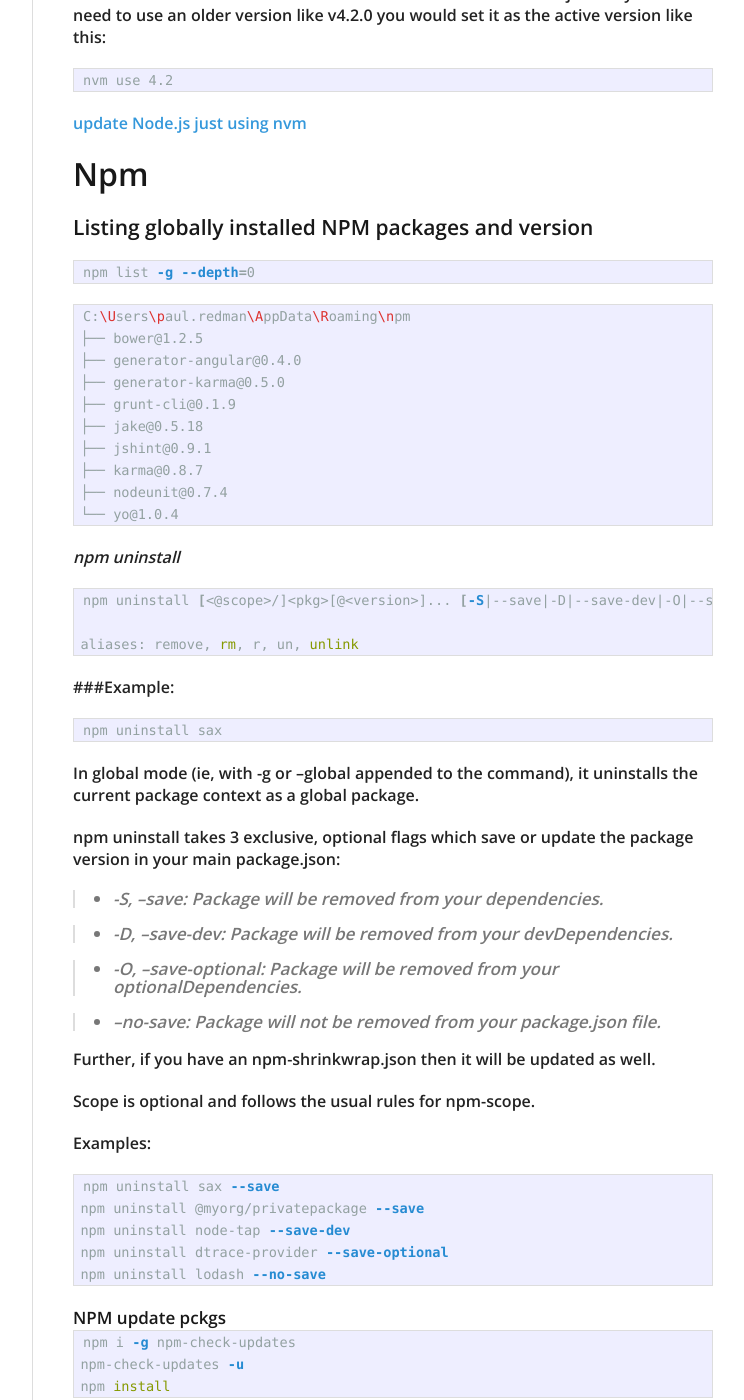
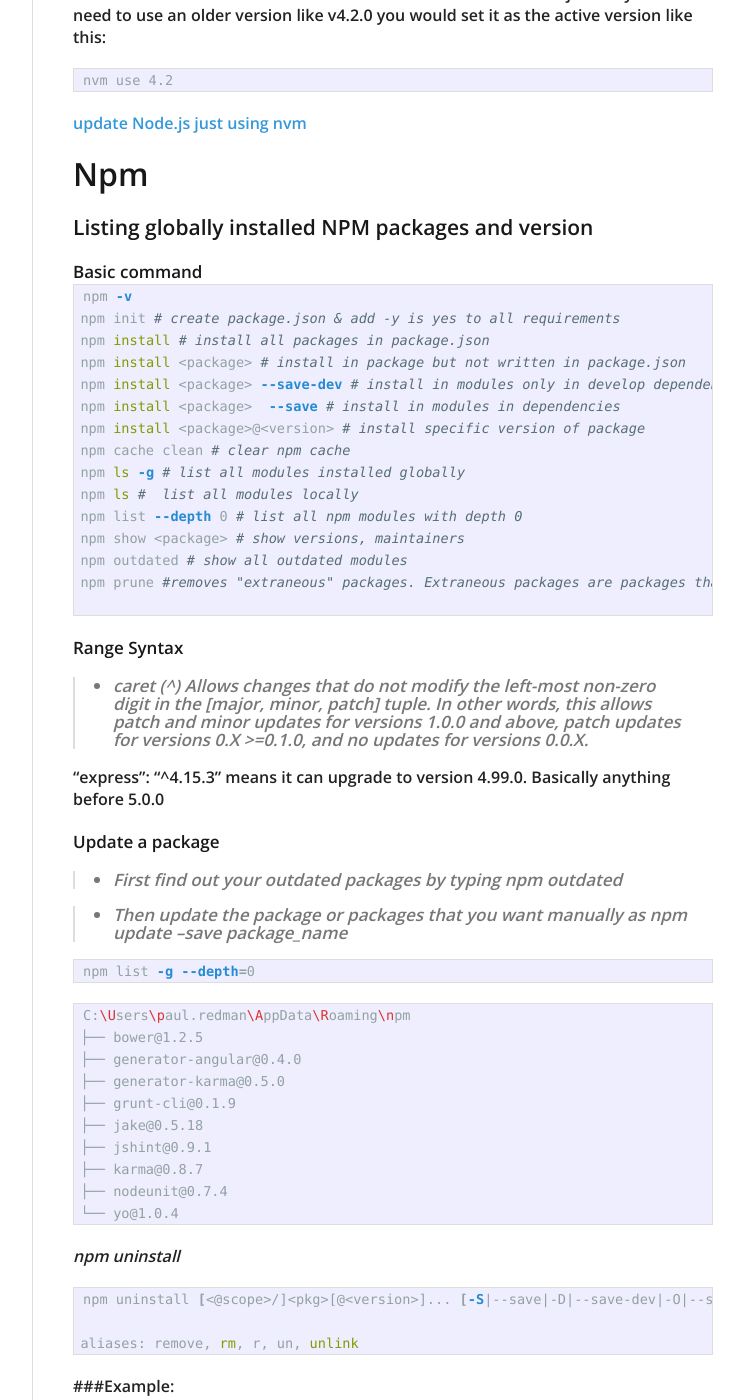
Before and after one commit to yoann01/ktmd, a Jekyll site: the page built from _posts/2017-10-11-NodejsMemo.md, in a window 1280 px wide and 1400 px high, scrolled down 706 px. Shown: the whole window, without its empty margins (378-1122 px from the left). Built offline with Jekyll 4.4.1, drawn with Linux system fonts in a browser that asks for light colours; nearby versions of some CDN libraries.

Commit message:
Update 2017-10-11-NodejsMemo.md

````diff
--- a/_posts/2017-10-11-NodejsMemo.md
+++ b/_posts/2017-10-11-NodejsMemo.md
@@ -41,6 +41,42 @@ nvm use 4.2
 Npm
 ==================
 ### Listing globally installed NPM packages and version
+
+##### Basic command
+
+```sh
+npm -v
+npm init # create package.json & add -y is yes to all requirements
+npm install # install all packages in package.json
+npm install <package> # install in package but not written in package.json
+npm install <package> --save-dev # install in modules only in develop dependencies
+npm install <package>  --save # install in modules in dependencies
+npm install <package>@<version> # install specific version of package
+npm cache clean # clear npm cache
+npm ls -g # list all modules installed globally
+npm ls #  list all modules locally
+npm list --depth 0 # list all npm modules with depth 0
+npm show <package> # show versions, maintainers
+npm outdated # show all outdated modules
+npm prune #removes "extraneous" packages. Extraneous packages are packages that are not listed on the parent package's dependencies list.
+
+```
+
+##### Range Syntax
+
+>- caret (^)
+Allows changes that do not modify the left-most non-zero digit in the [major, minor, patch] tuple. In other words, this allows patch and minor updates for versions 1.0.0 and above, patch updates for versions 0.X >=0.1.0, and no updates for versions 0.0.X.
+
+“express”: “^4.15.3” means it can upgrade to version 4.99.0. Basically anything before 5.0.0
+
+##### Update a package
+
+>- First find out your outdated packages by typing npm outdated
+
+>- Then update the package or packages that you want manually as npm update –save package_name
+
+
+
 
 ```sh
 npm list -g --depth=0
````
